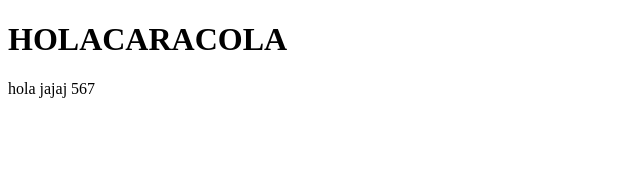
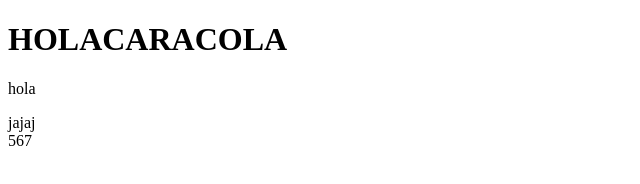
Before and after one commit to iesgrancapitan-entornos/2023-24-pr-ctica-5-github-issues-oscarmcc, a plain HTML site: page index.html in a window 1280 px wide. Shown: the whole page, without its empty margins (0-640 px from the left). Drawn offline with Linux system fonts and the light colour scheme.

Commit message:
Cerramos los issues 3 y 4 (fix #3, #4)

```diff
--- a/index.html
+++ b/index.html
@@ -9,9 +9,9 @@
 
 <body>
     <h1>HOLACARACOLA</h1>
-    <de>hola</de>
-    <di>jajaj</di>
-    <spen>567</spen>
+    <p>hola</p>
+    <div>jajaj</div>
+    <span>567</span>
 </body>
 
 </html>
```
